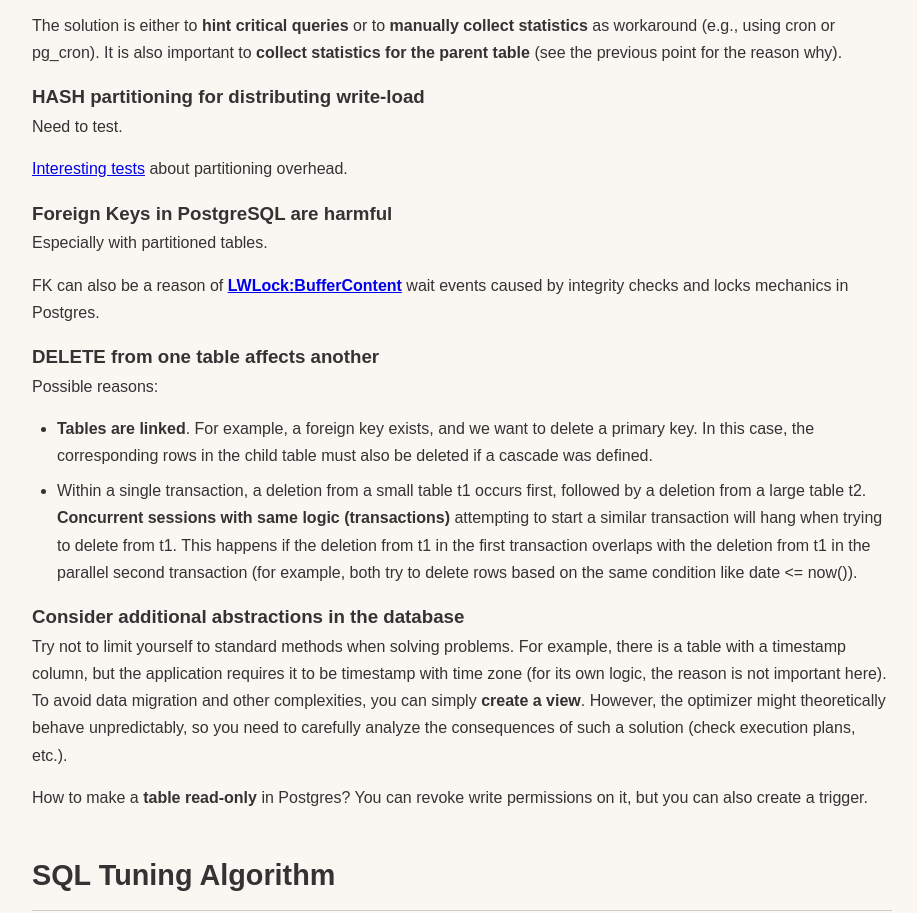
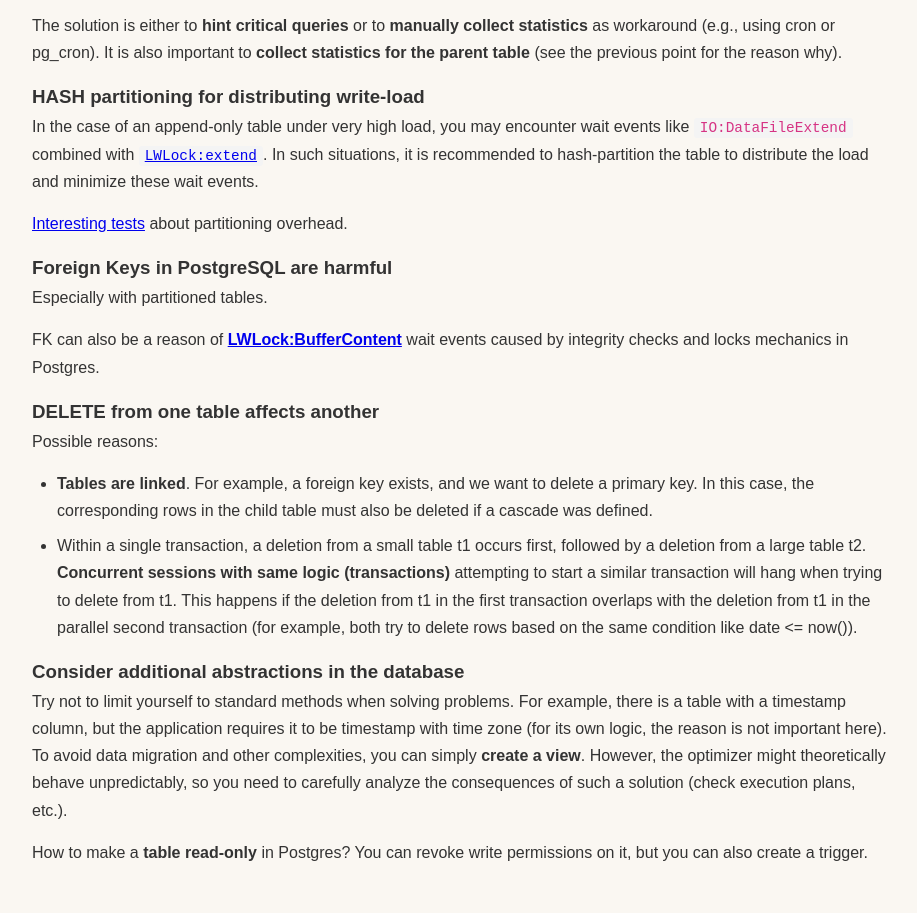
Before and after one commit to bazaruzero/bazaruzero.github.io, a plain HTML site: page posts/pinned/dba_recipes/dba_recipes.html in a window 1280 px wide. Shown: the part 4716-5629 px from the top of the page, without its empty margins (178-1095 px from the left). Drawn offline with Linux system fonts and the light colour scheme.

Commit message:
symptoms indicating the need for hash partitioning

```diff
--- a/posts/pinned/dba_recipes/dba_recipes.html
+++ b/posts/pinned/dba_recipes/dba_recipes.html
@@ -178,7 +178,7 @@
                     <p>The solution is either to <b>hint critical queries</b> or to <b>manually collect statistics</b> as workaround (e.g., using cron or pg_cron). It is also important to <b>collect statistics for the parent table</b> (see the previous point for the reason why).</p>
 
                 <h3 id="c8">HASH partitioning for distributing write-load</h3>
-                    <p>Need to test.</p>
+                    <p>In the case of an append-only table under very high load, you may encounter wait events like <code>IO:DataFileExtend</code> combined with <code><a href="https://docs.aws.amazon.com/AmazonRDS/latest/AuroraUserGuide/apg-waits.lockextend.html">LWLock:extend</a></code>. In such situations, it is recommended to hash-partition the table to distribute the load and minimize these wait events.</p>
                     <p><a href="https://www.shayon.dev/post/2025/221/bypass-postgresql-catalog-overhead-with-direct-partition-hash-calculations/">Interesting tests</a> about partitioning overhead.</p>
 
                 <h3 id="c9">Foreign Keys in PostgreSQL are harmful</h3>
```
